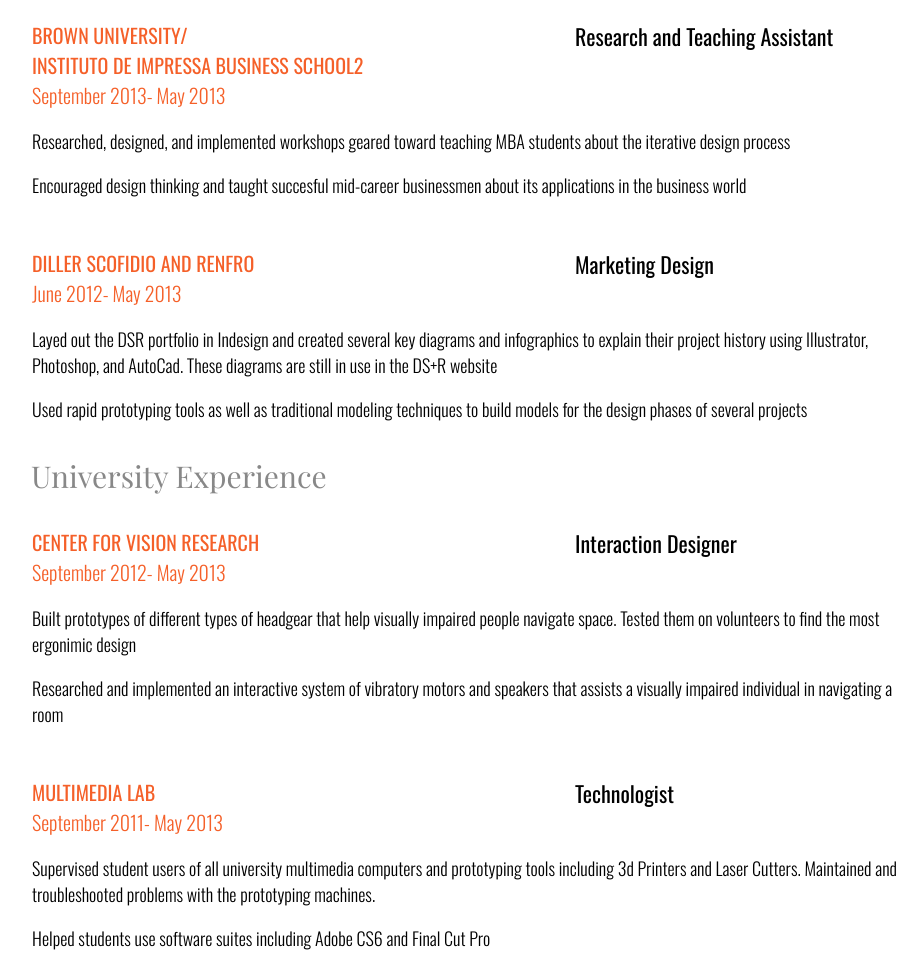
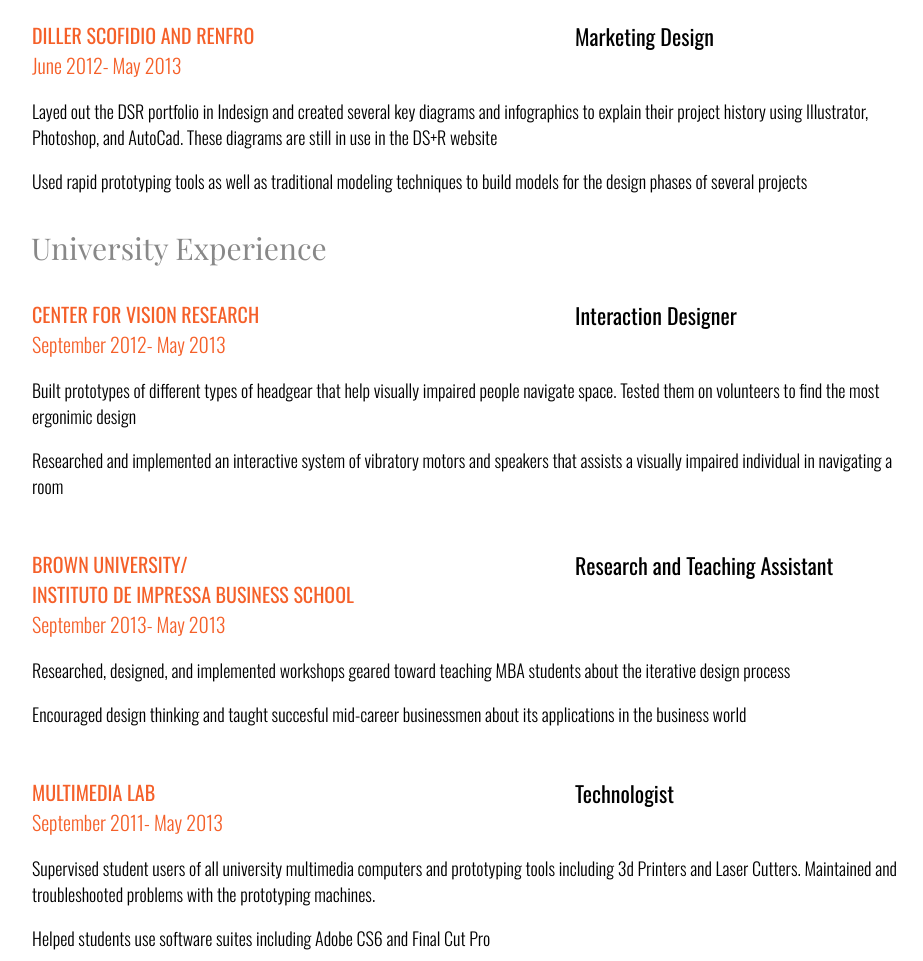
Before and after one commit to Fahmina/PortfolioSite, a plain HTML site: page resume.html in a window 1280 px wide. Shown: the part 1179-2140 px from the top of the page, without its empty margins (159-1082 px from the left). Drawn offline with nearby package versions, Linux system fonts and the light colour scheme.

Commit message:
resume
changed order

```diff
--- a/resume.html
+++ b/resume.html
@@ -103,27 +103,6 @@ icebox, iteration, and implementation phases
 </div>
 </div>
 
-<div class='rEntry' onclick="openNewBackgroundTab('http://www.artsy.net');">
-<div class='rHeader'>
-<div class='rPosition'>Research and Teaching Assistant</div>
-<div class='rTitle'>
-BROWN UNIVERSITY/
-<br/>
-INSTITUTO DE IMPRESSA BUSINESS SCHOOL2
-</div>
-<div class='rSubtitle'>September 2013- May 2013</div>
-</div>
-<div class='resumetext'>
-<p>
-Researched, designed, and implemented workshops geared toward teaching MBA students about the
-iterative design process
-</p>
-<p>
-Encouraged design thinking and taught succesful mid-career businessmen about its applications in the
-business world
-</p>
-</div>
-</div>
 
 <div class='rEntry' onclick='openNewBackgroundTab("http://www.dsrny.com/")'>
 <div class='rHeader'>
@@ -149,7 +128,7 @@ phases of several projects
 University Experience
 </h2>
 
-<div class='rEntry'>
+<div class='rEntry clickBorder' onclick="openNewBackgroundTab('http://cvr.brown.edu/');">
 <div class='rHeader'>
 <div class='rPosition'>Interaction Designer</div>
 <div class='rTitle'>CENTER FOR VISION RESEARCH</div>
@@ -165,6 +144,30 @@ visually impaired individual in navigating a room
 </p>
 </div>
 </div>
+
+
+<div class='rEntry clickBorder' onclick="openNewBackgroundTab('http://browncreativemind.com/projects/material-alchemy/');">
+<div class='rHeader'>
+<div class='rPosition'>Research and Teaching Assistant</div>
+<div class='rTitle'>
+BROWN UNIVERSITY/
+<br/>
+INSTITUTO DE IMPRESSA BUSINESS SCHOOL
+</div>
+<div class='rSubtitle'>September 2013- May 2013</div>
+</div>
+<div class='resumetext'>
+<p>
+Researched, designed, and implemented workshops geared toward teaching MBA students about the
+iterative design process
+</p>
+<p>
+Encouraged design thinking and taught succesful mid-career businessmen about its applications in the
+business world
+</p>
+</div>
+</div>
+
 
 <div class='rEntry'>
 <div class='rHeader'>
--- a/style.css
+++ b/style.css
@@ -209,7 +209,7 @@ h2 {
   left: -15px;
 }
 
-.professionalExperience .rEntry:hover {
+.professionalExperience .rEntry:hover, .clickBorder:hover {
   border: 1px solid #F56029;
   cursor: pointer;
 }
```
